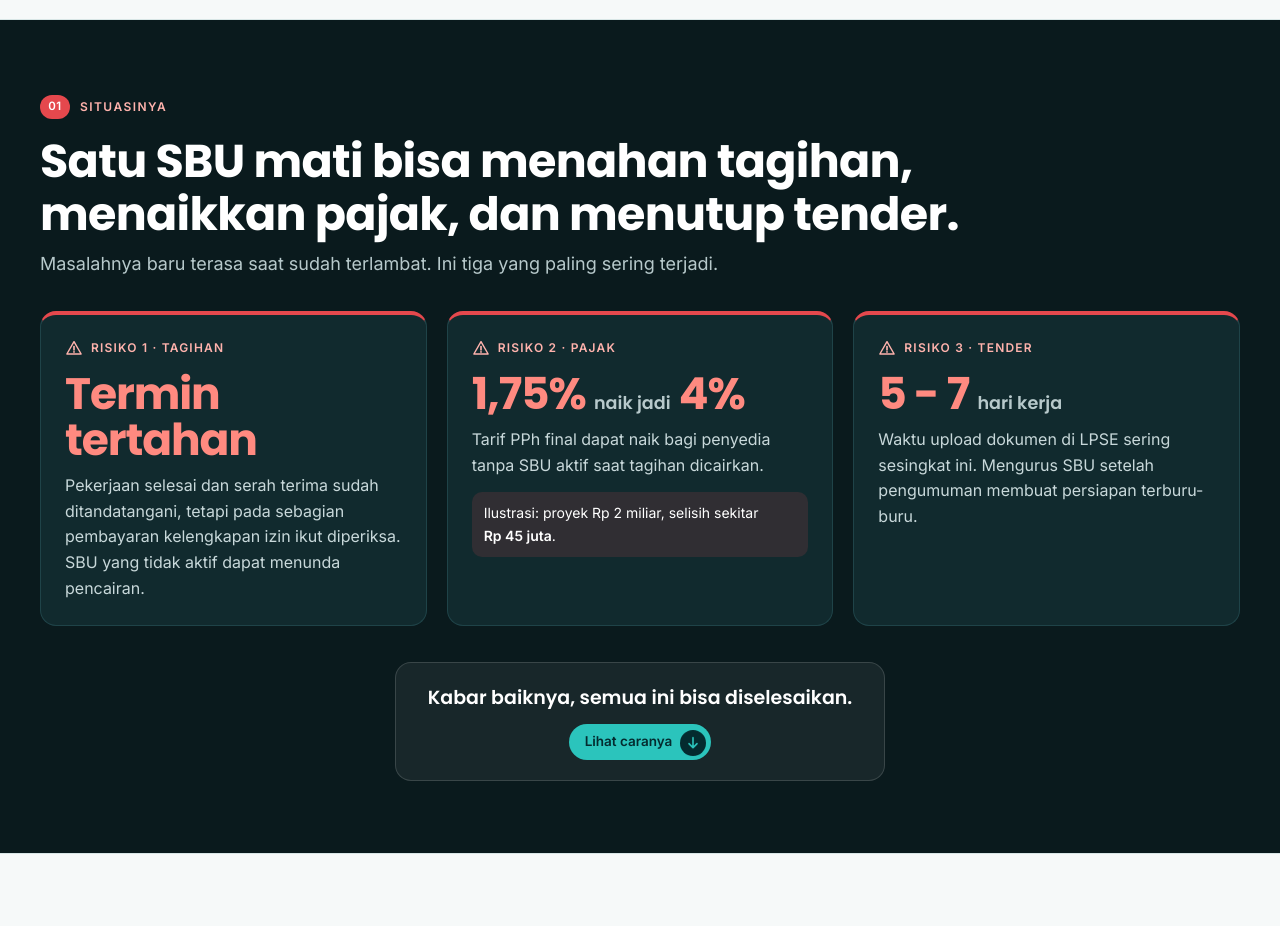
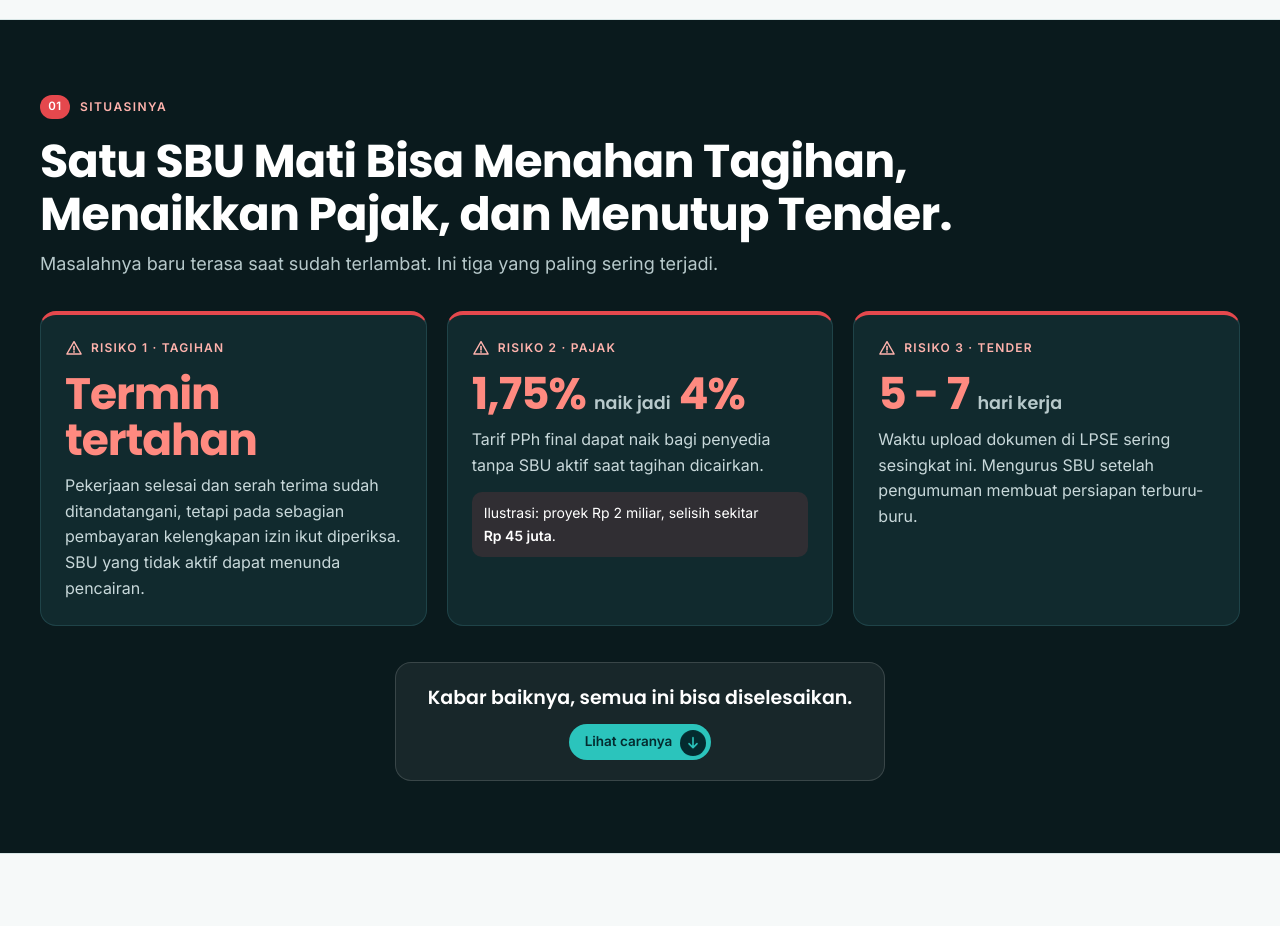
Before and after one commit to tgnoll/atrahdis, a plain HTML site: page index.html in a window 1280 px wide. Shown: the part 800-1726 px from the top of the page. Drawn offline with Linux system fonts and the light colour scheme.

Commit message:
Update index.html

```diff
--- a/index.html
+++ b/index.html
@@ -417,7 +417,7 @@ form{gap:22px;margin-top:18px}
   <div class="in">
     <div class="head">
       <p class="step-no"><b>01</b>Situasinya</p>
-      <h2>Satu SBU mati bisa menahan tagihan, menaikkan pajak, dan menutup tender.</h2>
+      <h2>Satu SBU Mati Bisa Menahan Tagihan, Menaikkan Pajak, dan Menutup Tender.</h2>
       <p class="sub">Masalahnya baru terasa saat sudah terlambat. Ini tiga yang paling sering terjadi.</p>
     </div>
     <div class="risks">
```
